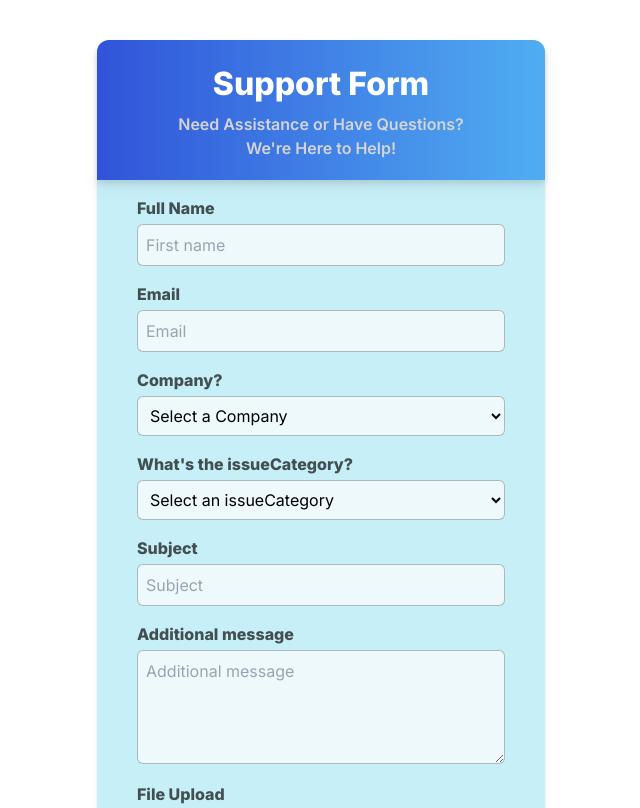
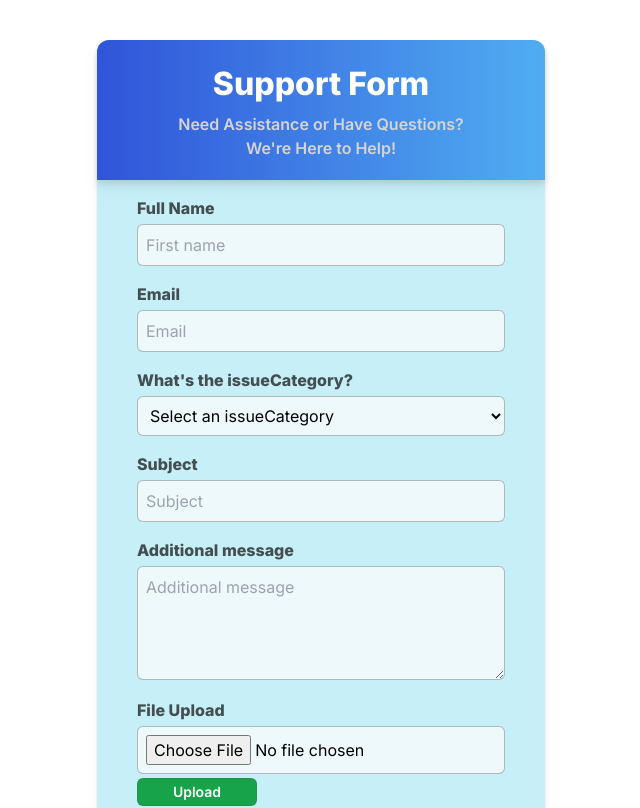
Before and after one commit to WasathAtEC/customer-feedback-chatbot, a Next.js app in the folder chatbot/: page /customerServiceForm in a window 1280 px wide. Shown: the top 808 px of the page, without its empty margins (319-959 px from the left). Built offline with nearby package versions, Linux system fonts and the light colour scheme.

Commit message:
feat: remove company part

```diff
--- a/chatbot/src/app/(page)/customerServiceForm/page.jsx
+++ b/chatbot/src/app/(page)/customerServiceForm/page.jsx
@@ -10,7 +10,6 @@ const CustomerServiceForm = () => {
   const router = useRouter();
   const [name, setname] = useState("");
   const [email, setEmail] = useState("");
-  const [company, setCompany] = useState("");
   const [issueCategory, setissueCategory] = useState("");
   const [subject, setSubject] = useState("");
   const [message, setmessage] = useState("");
@@ -66,7 +65,7 @@ const CustomerServiceForm = () => {
       setIsSubmitting(true);
 
       const formData = new FormData();
-      formData.append("company", company);
+      formData.append("company", "Company1");
       formData.append("name", name);
       formData.append("email", email);
       formData.append("issueCategory", issueCategory);
@@ -158,29 +157,7 @@ const CustomerServiceForm = () => {
             <p className="text-red-600 text-sm">{errors.email} </p>
           )}
         </div>
-        <div className="mb-4">
-          <label
-            htmlFor="Company"
-            className="text-stone-950 text-opacity-70 text-[16px] font-extrabold"
-          >
-            Company?
-          </label>
-          <select
-            id="company"
-            onChange={(e) => setCompany(e.target.value)}
-            value={company}
-            className="bg-[#EEF9FC] rounded-md border border-[#595656] border-opacity-40 w-full p-2 mt-1"
-            required
-          >
-            <option value="" disabled>
-              Select a Company
-            </option>
-            <option value="Company1">Company 1</option>
-            <option value="Company2">Company 2</option>
-            <option value="Company3">Company 3</option>
-            <option value="Company4">Company 4</option>
-          </select>
-        </div>
+
         <div className="mb-4">
           <label
             htmlFor="issueCategory"
```
